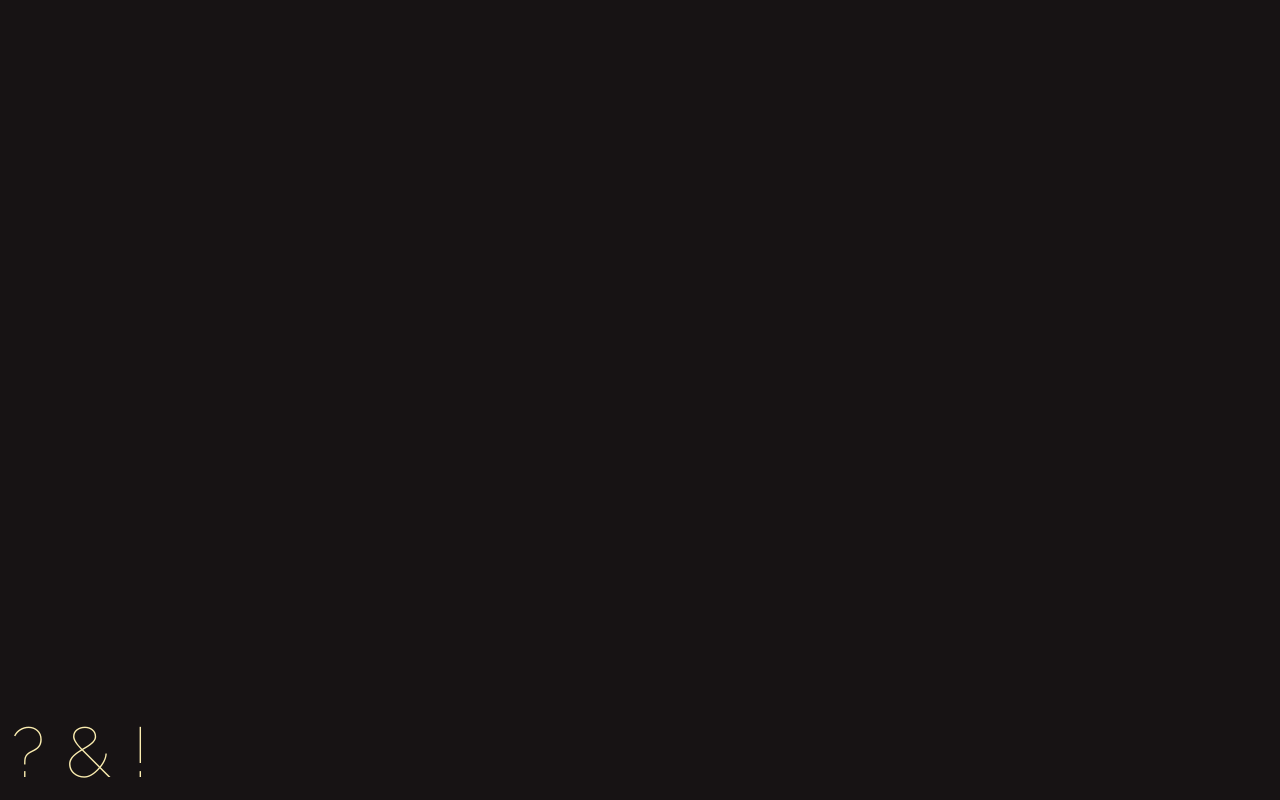
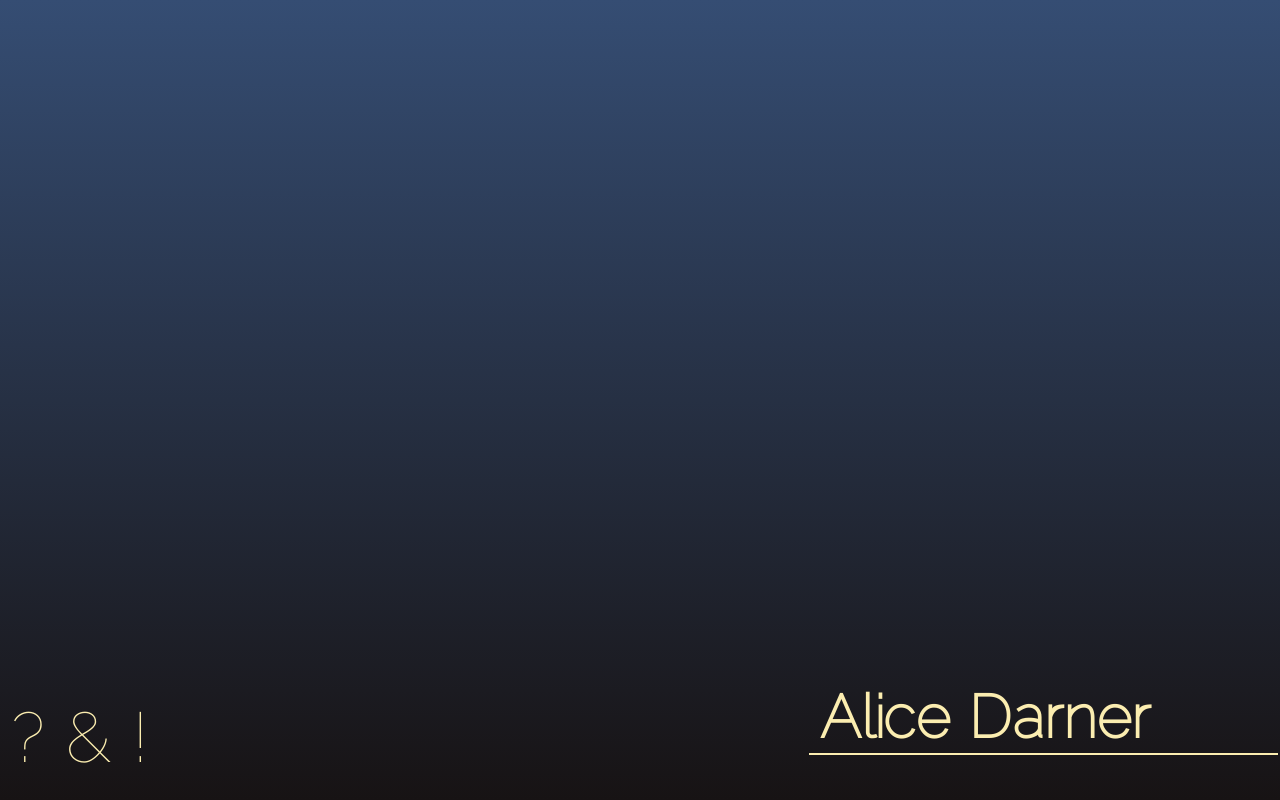
Before and after one commit to Alicecold/eriksbergtheme, a plain HTML site: page index.html in a window 1280 px wide. Drawn offline with Linux system fonts and the light colour scheme.

Commit message:
added background and thingamajing

```diff
--- a/css/gbg.css
+++ b/css/gbg.css
@@ -1,19 +1,52 @@
+
 body{
     background-color: #171314;
     font-size: 70px;
     font-family: raleway;
+    margin: 0;
 }
+
+#wrap{
+    background: -moz-linear-gradient(top, #354d73 0%, #171314 100%); /* FF3.6-15 */
+    background: -webkit-linear-gradient(top, #354d73 0%,#171314 100%); /* Chrome10-25,Safari5.1-6 */
+    background: linear-gradient(to bottom, #354d73 0%,#171314 100%); /* W3C, IE10+, FF16+, Chrome26+, Opera12+, Safari7+ */
+    filter: progid:DXImageTransform.Microsoft.gradient( startColorstr='#354d73', endColorstr='#171314',GradientType=0 );
+
+    width: 100vw;
+    height: 100vh;
+}
+
 
 @font-face{
     font-family: raleway;
     src: url("../assets/fonts/raleway_thin-webfont.ttf");
 }
 
-.nav{
+.name h1{
+    color: #fbedb0;
+    margin: 0;
+    font-size: 60px;
+}
+
+.name{
+    position: relative;
+    right: 2px;
+    border-bottom: 2px solid #fbedb0;
+    padding-right: 10vw;
+    padding-left: 10px;
+    margin-bottom: 5vh;
+}
+.footer{
+    display: flex;
+    flex-direction: row;
+    justify-content: space-between;
     position: absolute;
+    align-items: center;
+
     bottom: 0;
-    width: 90vw;
+    width: 99vw;
     padding: 5px;
+    margin-left: 8px;
 }
 
 .nav a{
@@ -42,13 +75,15 @@ body{
     animation-delay: 0.8s;
 }
 
+.nav:hover > a{
+    animation: 0;
+}
+
 .nav:hover > a:hover{
-    animation: 0;
     color: #6EAE9D;
 }
 
 .nav:hover > a:link{
-    animation: 0;
     color: #fbedb0;
 }
 
--- a/index.html
+++ b/index.html
@@ -1,5 +1,6 @@
 <!DOCTYPE html>
 <html lang="en">
+
 <head>
     <meta charset="UTF-8">
     <meta name="viewport" content="width=device-width, initial-scale=1.0">
@@ -7,7 +8,20 @@
     <title>Buttons</title>
     <link rel="stylesheet" type="text/css" href="css/gbg.css">
 </head>
+
 <body>
-    <div class="nav"><a class="anim0" href="">?</a> <a class="anim1" href="">&</a> <a class="anim2" href="">!</a></div>
+    <div id="wrap">
+        <div class="footer">
+            <div class="nav">
+                <a class="anim0" href="">?</a>
+                <a class="anim1" href="">&</a>
+                <a class="anim2" href="">!</a>
+            </div>
+            <div class="name">
+                <h1>Alice Darner</h1>
+            </div>
+        </div>
+    </div>
 </body>
+
 </html>
```
